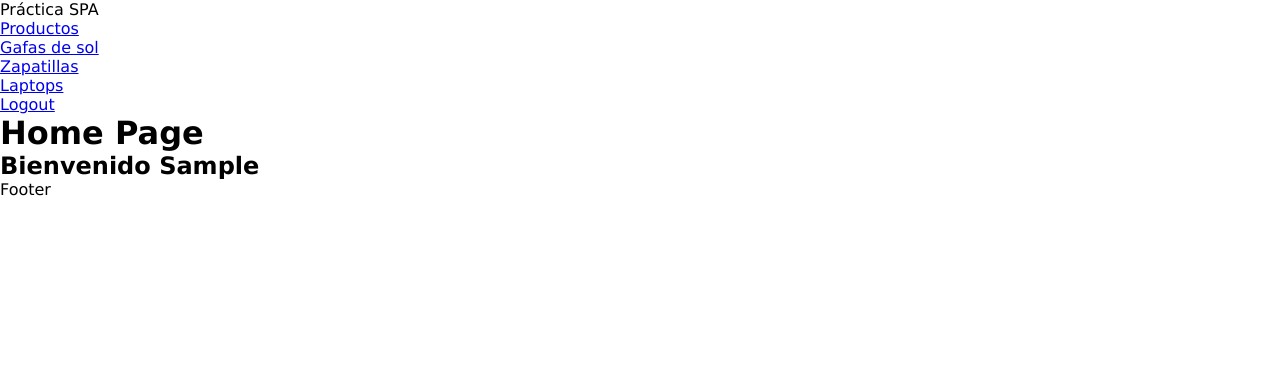
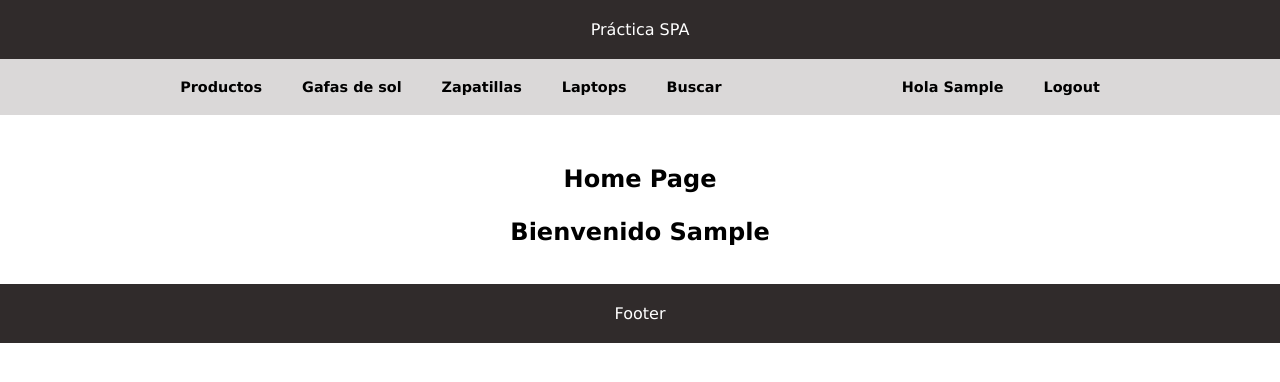
Before and after one commit to JorgePeju/practica_productos_react, a React (Vite) app: page / in a window 1280 px wide. Both pictures are taken after typing "Sample", "Sample123" into the empty fields and a click on the input "Log in". Shown: the top 382 px of the page. Built offline with nearby package versions, Linux system fonts and the light colour scheme.

Commit message:
maquetacion inicial y empezando search

```diff
--- a/src/App.jsx
+++ b/src/App.jsx
@@ -7,7 +7,7 @@ function App() {
 
   return (
     <>
-      <header>
+      <header className="bg-cuasi color-light text-center header">
 
         <p>Práctica SPA</p>
 
@@ -15,7 +15,7 @@ function App() {
 
       <AppRouter/>
 
-      <footer>
+      <footer className="bg-cuasi color-light text-center header">
 
         <p>Footer</p>
 
--- a/src/auth/components/Login.jsx
+++ b/src/auth/components/Login.jsx
@@ -1,14 +1,14 @@
 import { useContext } from 'react';
 import { useForm } from '../../hooks/useForm'
 import { UserContext } from '../context/UserContext'
-import { useNavigate} from 'react-router-dom'
+import { useNavigate } from 'react-router-dom'
 import { Link } from 'react-router-dom';
 
 export const Login = () => {
 
-  const {handleChange} = useForm('');
+    const { handleChange } = useForm('');
 
-  const {setUser} = useContext(UserContext);
+    const { setUser } = useContext(UserContext);
 
     const navigateTo = useNavigate()
 
@@ -32,12 +32,17 @@ export const Login = () => {
 
     return (
         <>
+            <section className="flex centrado flex-column margin-2">
 
-          <div>
+                 <p className="fsize-2r">Login</p>
+
+                <div className="text-center margin-1">
                     ¿Aún no tienes una cuenta?, pulse <Link to='/register'>aquí</Link> para registrarse
                 </div>
 
-          <div className="login flex text-center justify-text">
+                <div className="login text-center justify-text">
+
+
 
                     <form onSubmit={handleSubmit} >
 
@@ -71,6 +76,7 @@ export const Login = () => {
                     </form>
 
                 </div>
+            </section>
         </>
     )
 }
--- a/src/auth/components/Register.jsx
+++ b/src/auth/components/Register.jsx
@@ -1,13 +1,14 @@
 import { useContext } from 'react';
 import { useForm } from '../../hooks/useForm'
 import { UserContext } from '../context/UserContext'
-import { useNavigate} from 'react-router-dom'
+import { useNavigate } from 'react-router-dom'
+import { Link } from 'react-router-dom';
 
 export const Register = () => {
 
-  const {handleChange} = useForm('');
+    const { handleChange } = useForm('');
 
-  const {setUser} = useContext(UserContext);
+    const { setUser } = useContext(UserContext);
 
     const navigateTo = useNavigate()
 
@@ -31,8 +32,14 @@ export const Register = () => {
 
     return (
         <>
+            <section className="flex centrado flex-column margin-2">
 
-          <div className="login flex text-center justify-text">
+            <p className="fsize-2r">Registro</p>
+
+            <div className="text-center margin-1">
+                    ¿Ya tienes una cuenta?, pulse <Link to='/'>aquí</Link> para entrar
+                </div>
+                <div className="login text-center justify-text">
 
                     <form onSubmit={handleSubmit} >
 
@@ -66,6 +73,7 @@ export const Register = () => {
                     </form>
 
                 </div>
+            </section>
         </>
     )
 }
--- a/src/components/Home.jsx
+++ b/src/components/Home.jsx
@@ -1,20 +1,23 @@
 import { useContext } from "react"
-import {UserContext} from '../auth/context/UserContext'
+import { UserContext } from '../auth/context/UserContext'
 
 
 export const Home = () => {
 
-  const {user}= useContext(UserContext)
+  const { user } = useContext(UserContext)
 
   return (
 
     <>
-        <h1>Home Page</h1>
+      <section className="flex centrado flex-column margin-2">
+
+        <h1 className="margin-2">Home Page</h1>
 
         <h2>Bienvenido {user?.username}</h2>
 
+      </section>
     </>
 
 
-)
+  )
 }
--- a/src/components/NavBar.jsx
+++ b/src/components/NavBar.jsx
@@ -1,6 +1,10 @@
-import { Link } from 'react-router-dom';
+import { NavLink } from "react-router-dom";
+import { useContext } from "react"
+import { UserContext } from '../auth/context/UserContext'
 
 export const NavBar = () => {
+
+    const { user } = useContext(UserContext)
 
     return (
 
@@ -8,20 +12,44 @@ export const NavBar = () => {
         <>
             <nav >
 
-                <ul >
+                <ul className='flex navbar bg-gray-light'>
 
-                    <div>
 
-                        <li><Link to='/index/products'>Productos</Link></li>
-                        <li><Link to='/index/sunglasses'>Gafas de sol</Link></li>
-                        <li><Link to='/index/men-shoes'>Zapatillas</Link></li>
-                        <li><Link to='/index/laptops'>Laptops</Link></li>
+                    <div className='flex'>
 
+                        <li className='nav-link'><NavLink
+                        to='/index/products'
+                        className={({ isActive }) => `nav-link ${isActive ? 'isActive' : ''} `}
+                        >Productos</NavLink></li>
+
+                        <li className='nav-link'><NavLink
+                        to='/index/sunglasses'
+                        className={({ isActive }) => `nav-link ${isActive ? 'isActive' : ''} `}
+                        >Gafas de sol</NavLink></li>
+
+                        <li className='nav-link'><NavLink
+                        to='/index/men-shoes'
+                        className={({ isActive }) => `nav-link ${isActive ? 'isActive' : ''} `}
+                        >Zapatillas</NavLink></li>
+
+                        <li className='nav-link'><NavLink
+                        to='/index/laptops'
+                        className={({ isActive }) => `nav-link ${isActive ? 'isActive' : ''} `}
+                        >Laptops</NavLink></li>
+
+                        <li className='nav-link'><NavLink
+                        to='/index/search'
+                        className={({ isActive }) => `nav-link ${isActive ? 'isActive' : ''} `}
+                        >Buscar</NavLink></li>
                     </div>
 
-                    <div >
+                    <div className='flex'>
+                        <p className='nav-link pnav'> Hola {user?.username}</p>
 
-                        <li><Link to='/index/logout'>Logout</Link></li>
+                        <li className='nav-link'><NavLink
+                        to='/index/logout'
+                        className={({ isActive }) => `nav-link ${isActive ? 'isActive' : ''} `}
+                        >Logout</NavLink></li>
 
                     </div>
 
--- a/src/components/Search.jsx
+++ b/src/components/Search.jsx
@@ -1,11 +1,64 @@
+import { useForm } from "../hooks/useForm"
+
 
 
 export const Search = () => {
 
+  const { handleChange } = useForm('');
+
+
+    const handleSubmit = (ev) => {
+
+        ev.preventDefault()
+
+        const search = ev.target.search.value
+      console.log(search)
+
+    }
+
+    // const url = import.meta.env.VITE_URL_SEARCH + search
+
   return (
 
     <>
-    Estamos en Search
+      <section className="flex  space-even margin-2">
+
+        <div>
+          <p className="fsize-2r">Buscar</p>
+
+          <h2 className="buscando text-left"> Buscando</h2>
+
+          <form onSubmit={handleSubmit} >
+
+            <input
+
+              type="text"
+              placeholder="Buscar"
+              name="search"
+              onChange={handleChange}
+
+            />
+
+            <input
+
+              type="button"
+              value="Buscar"
+
+            />
+
+
+
+          </form>
+        </div>
+
+        <div>
+
+          <p>Card de busqueda</p>
+        </div>
+
+
+
+      </section>
     </>
 
   )
--- a/src/index.css
+++ b/src/index.css
@@ -4,3 +4,232 @@
   box-sizing: border-box;
   font-family: Verdana;
 }
+
+:root {
+  --dark: black;
+  --medium: gray;
+  --medium-light: rgb(218, 216, 216);
+  --light: white;
+  --cuasi: rgb(48, 43, 43);
+  --rojo: red;
+
+}
+
+.bg-dark {
+  background-color: var(--dark);
+}
+
+.bg-cuasi {
+  background-color: var(--cuasi);
+}
+
+.bg-gray-light {
+  background-color: var(--medium-light);
+}
+
+.color-light {
+  color: var(--light);
+}
+
+.text-center {
+  text-align: center;
+}
+
+.text-left {
+  text-align: left;
+}
+
+.text-right {
+  text-align: right;
+}
+
+.justify-text {
+  text-align: justify;
+}
+
+.flex {
+  display: flex;
+}
+
+.self-left {
+  justify-self: left;
+}
+
+.self-right {
+  justify-self: right;
+}
+
+.centrado {
+  justify-content: center;
+  align-items: center;
+}
+
+.auto {
+  margin: 0 auto;
+}
+
+.flex-column {
+  flex-direction: column;
+}
+
+.margin-1 {
+  margin: 1%;
+}
+
+.margin-2 {
+  margin: 2%;
+}
+
+.fsize-2r {
+  font-size: 2rem;
+}
+
+.gap-1 {
+  gap: 1%
+}
+
+.space-even{
+  justify-content: space-evenly;
+}
+.header {
+  height: 100%;
+  padding: 20px 50px;
+  display: grid;
+  align-content: center;
+}
+
+.categoria {
+  margin: 2% 5%;
+  border-bottom: 1px solid var(--dark);
+}
+
+.buscando {
+
+  border-bottom: 1px solid var(--dark);
+}
+.container {
+  display: grid;
+  max-width: 90%;
+  grid-column: 1fr 1fr;
+}
+
+.box {
+  border: 1px solid var(--dark);
+  border-radius: 10px;
+}
+
+.div-card {
+  justify-content: center;
+  align-items: center;
+  max-width: 50vh;
+  gap: 1%;
+  margin: 2%;
+}
+
+.img-container {
+  width: 100%;
+  height: 100%;
+  display: flex;
+  justify-content: center;
+  align-items: center;
+}
+
+.img-container img {
+  max-width: 80%;
+  height: auto;
+}
+
+form {
+  display: flex;
+  flex-wrap: wrap;
+  margin: 1% 5%;
+}
+
+
+input[type="text"],
+input[type="submit"] {
+  width: 100%;
+  margin: 1% 0;
+  height: 30px;
+  border-radius: 5px;
+}
+
+input[type="submit"] {
+  background-color: var(--cuasi);
+  text-align: center;
+  color: var(--light);
+  border-radius: 5px;
+  cursor: pointer;
+}
+
+footer {
+  margin-top: 3%;
+}
+
+.navbar {
+  padding: 20px;
+  list-style: none;
+  flex-direction: row;
+  justify-content: space-evenly;
+  align-items: center;
+}
+
+.navbar li,
+.pnav {
+  margin: 0 20px;
+}
+
+.nav-link,
+.pnav {
+  text-decoration: none;
+  color: var(--dark);
+  font-weight: bold;
+  font-size: 0.9rem;
+  transition: all 0.2s ease-in-out;
+}
+
+.login>input,
+.pass {
+  width: 100%;
+  margin: 1% 0;
+  height: 30px;
+  border-radius: 5px;
+}
+
+.bt-view {
+  margin:10px;
+  padding: 1%;
+  background-color: var(--cuasi);
+  border-radius: 10px;
+  border: solid var(--cuasi);
+  width: 100%;
+}
+
+.bt-view a {
+  text-decoration: none;
+  color: var(--light);
+  outline: none;
+}
+
+.isActive {
+  color: red;
+}
+
+@media screen and (min-width: 768px) {}
+
+@media screen and (min-width: 992px) {
+
+  .div-card {
+    max-width: 50vh;
+
+  }
+
+  .container {
+
+
+  }
+
+}
+
+
+@media screen and (min-width: 1200px) {}
--- a/src/products/components/GridProducts.jsx
+++ b/src/products/components/GridProducts.jsx
@@ -2,7 +2,7 @@ import { useFetch } from "../hooks/useFetch"
 import { SingleProduct } from "./SingleProduct"
 
 
-export const GridProducts = ({category}) => {
+export const GridProducts = ({ category }) => {
 
   const url = import.meta.env.VITE_URL_BASE_DJSON + category
 
@@ -13,8 +13,8 @@ export const GridProducts = ({category}) => {
   return (
 
     <>
-
-      <div>
+      <section>
+        <div className="gap-1 container auto centrado">
 
           {
             product.map(item => (
@@ -25,7 +25,7 @@ export const GridProducts = ({category}) => {
           }
 
         </div>
-
+      </section>
     </>
 
   )
--- a/src/products/components/Laptops.jsx
+++ b/src/products/components/Laptops.jsx
@@ -9,6 +9,7 @@ export const Laptops = () => {
 
     <>
 
+    <h2 className="categoria text-left"> Portátiles</h2>
     <GridProducts category={category} />
 
     </>
--- a/src/products/components/MenShoes.jsx
+++ b/src/products/components/MenShoes.jsx
@@ -9,7 +9,7 @@ export const MenShoes = () => {
   return (
 
     <>
-
+    <h2 className="categoria text-left"> Zapatillas</h2>
     <GridProducts category={category} />
 
     </>
--- a/src/products/components/SingleProduct.jsx
+++ b/src/products/components/SingleProduct.jsx
@@ -1,28 +1,37 @@
 import { Link } from 'react-router-dom';
 
-export const SingleProduct = ({id, title,description, photo, price, rating, }) => {
+export const SingleProduct = ({ id, title, description, photo, price, rating, }) => {
 
   return (
 
     <>
-    <article id={id}>
+      <article className="centrado box" id={id}>
 
-          <h3> {title} </h3>
+        <div className="div-card text-center">
 
-          <div>
+          <h3 className="text-center margin-1"> {title} </h3>
 
-            <img src={photo} alt={title} title={title} />
+          <div className='img-container'>
+
+            <img  src={photo} alt={title} title={title} />
 
           </div>
 
-          <p> Precio: {price} € </p>
+          <p className='margin-1 text-left'> Precio: {price} € </p>
 
-          <button>
+          <div className='img-container'>
+
+          <button className="auto bt-view">
 
             <Link to={`/index/detail-view/${id}`}> Vista Detalle </Link>
 
           </button>
-        </article>
+
+          </div>
+
+        </div>
+
+      </article>
     </>
 
   )
--- a/src/products/components/Sunglasses.jsx
+++ b/src/products/components/Sunglasses.jsx
@@ -10,6 +10,7 @@ export const Sunglasses = () => {
 
     <>
 
+    <h2 className="categoria text-left"> Gafas de sol</h2>
     <GridProducts category={category} />
 
     </>
```
Lines whose indentation alone changed are shown as unchanged.
